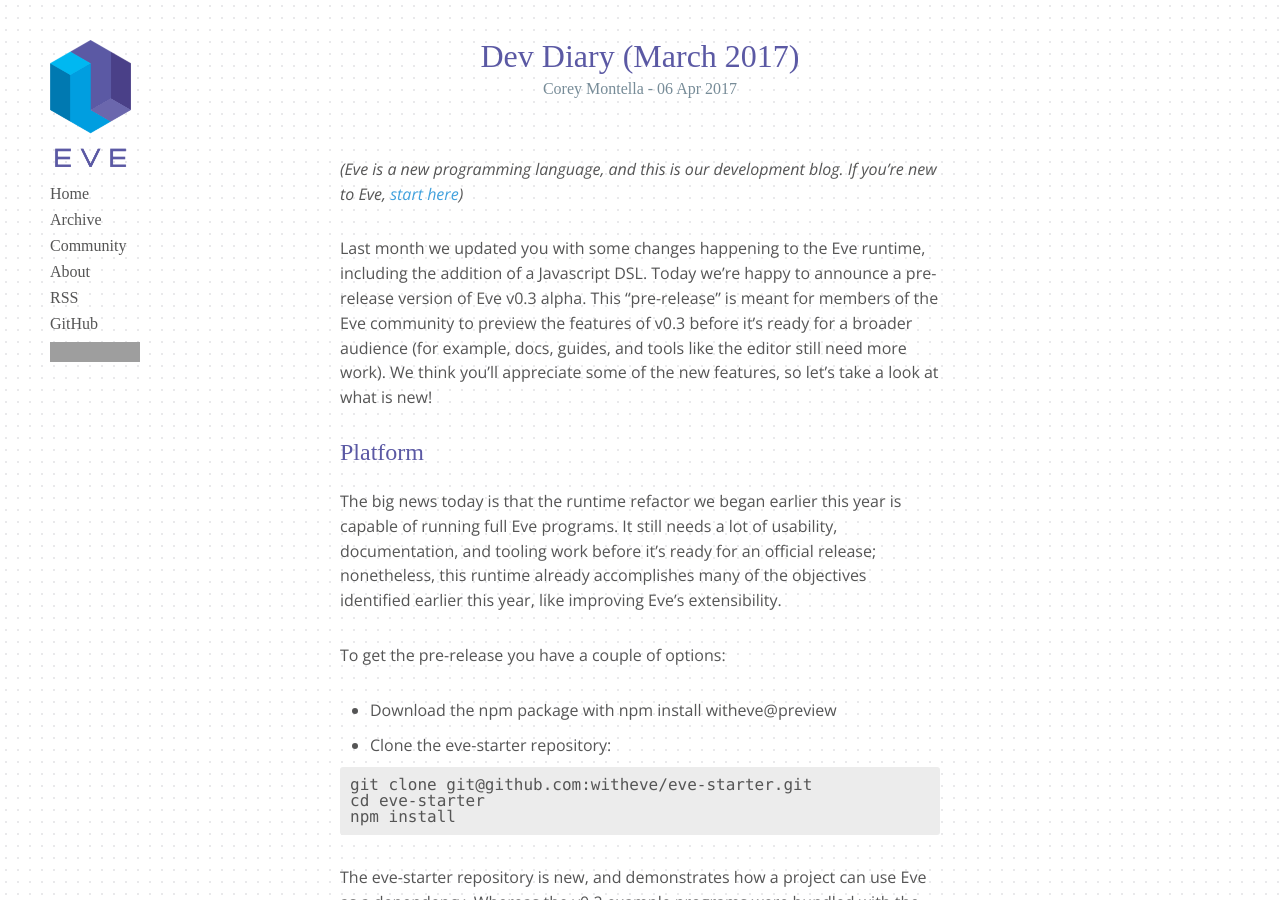
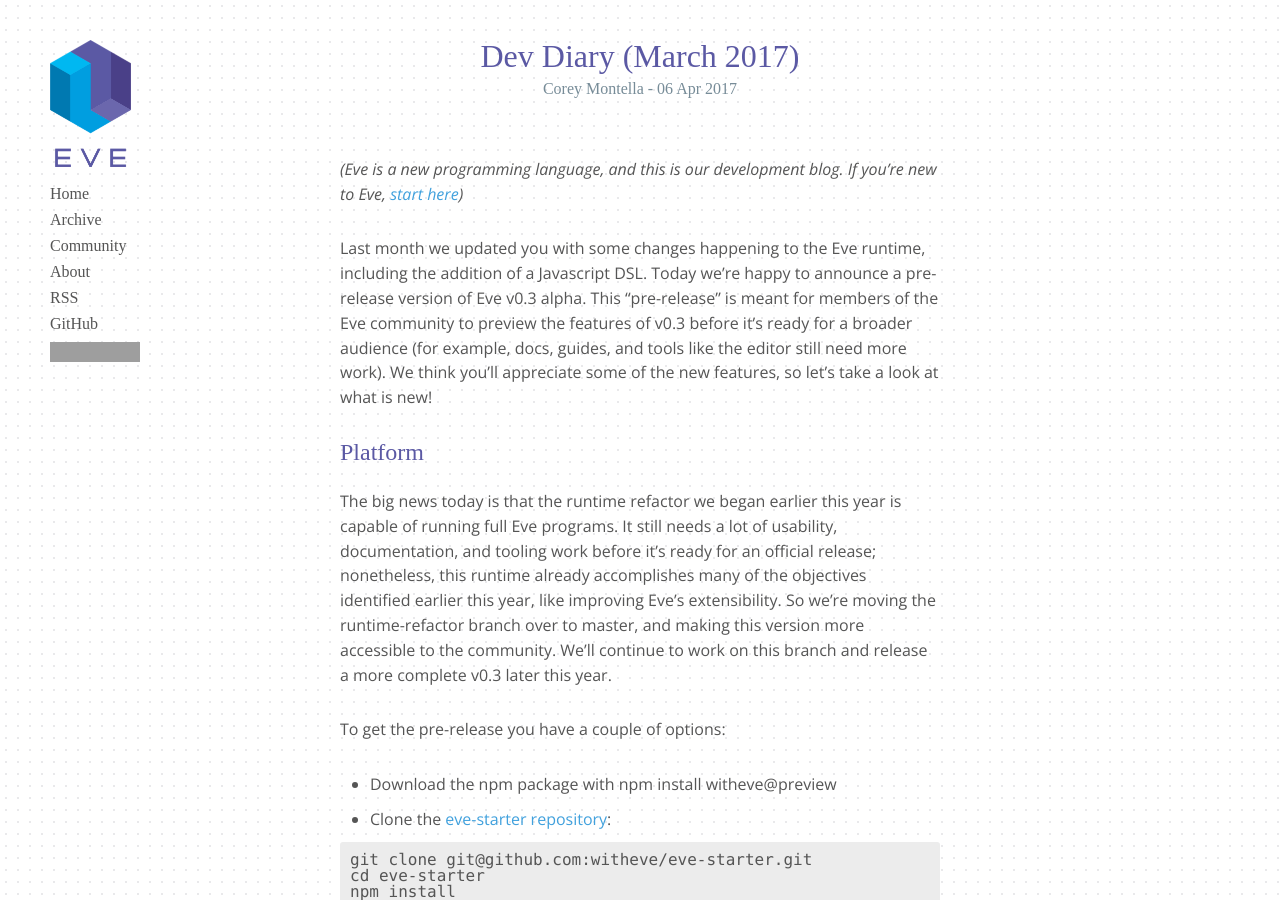
Before and after one commit to Kodowa/incidentalcomplexity, a Jekyll site: the page built from _posts/2017-04-06-march.md, in a window 1280 px wide and 900 px high. Built offline with Jekyll 4.4.1, drawn with Linux system fonts in a browser that asks for light colours; some web fonts are replaced; grey boxes are pictures that could not be loaded.

Commit message:
Add link

````diff
--- a/_posts/2017-04-06-march.md
+++ b/_posts/2017-04-06-march.md
@@ -11,12 +11,12 @@ Last month we updated you with some changes happening to the Eve runtime, includ
 
 ### Platform
 
-The big news today is that the runtime refactor we began earlier this year is capable of running full Eve programs. It still needs a lot of usability, documentation, and tooling work before it's ready for an official release; nonetheless, this runtime already accomplishes many of the objectives identified earlier this year, like improving Eve's extensibility.
+The big news today is that the runtime refactor we began earlier this year is capable of running full Eve programs. It still needs a lot of usability, documentation, and tooling work before it's ready for an official release; nonetheless, this runtime already accomplishes many of the objectives identified earlier this year, like improving Eve's extensibility. So we're moving the runtime-refactor branch over to master, and making this version more accessible to the community. We'll continue to work on this branch and release a more complete v0.3 later this year.
 
 To get the pre-release you have a couple of options:
 
 1. Download the npm package with `npm install witheve@preview`
-2. Clone the eve-starter repository:
+2. Clone the [eve-starter repository](https://github.com/witheve/eve-starter):
 
 ```
 git clone git@github.com:witheve/eve-starter.git
````
